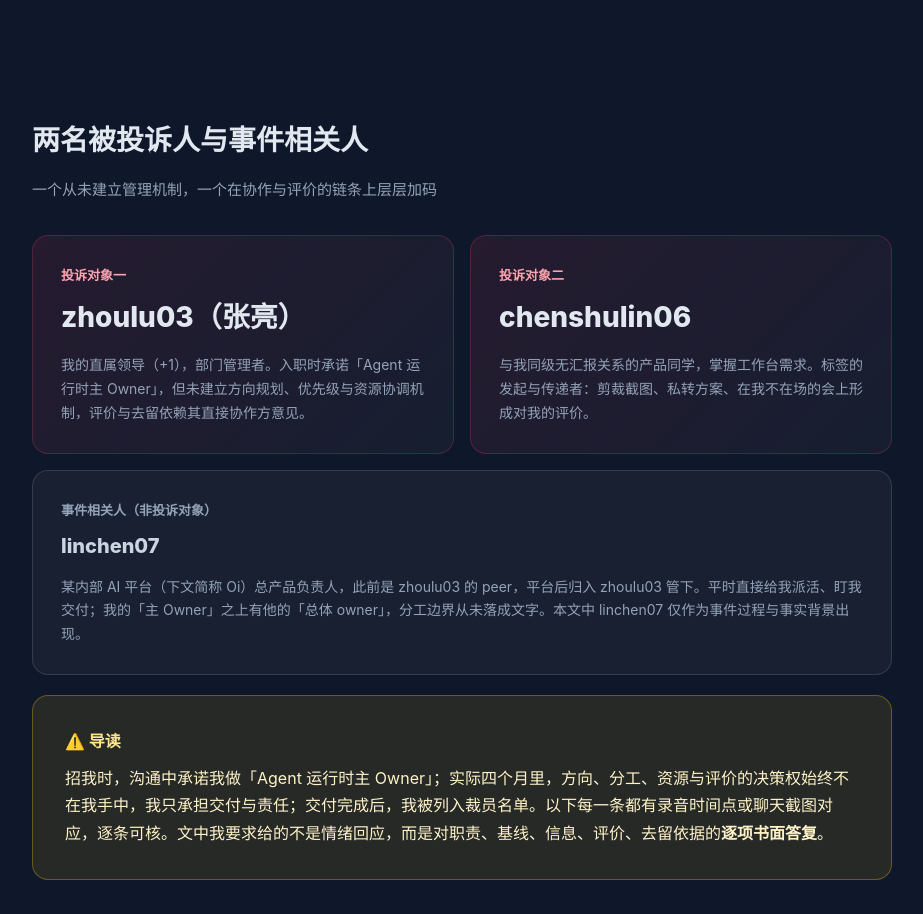
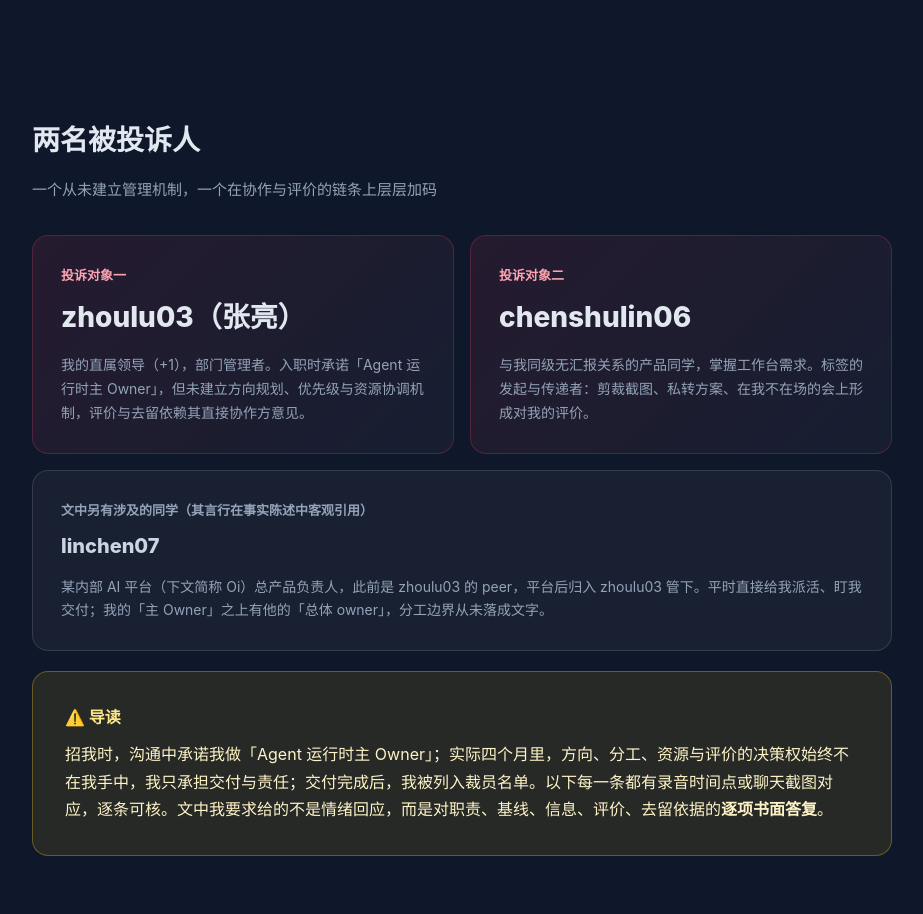
Before and after one commit to Leo-Star-cyber/ks-accusation, a plain HTML site: page index.html in a window 1280 px wide. Shown: the part 793-1707 px from the top of the page, without its empty margins (178-1101 px from the left). Drawn offline with Linux system fonts and the light colour scheme.

Commit message:
chore: 去掉linchen卡的事件相关人标签，仅客观介绍身份

```diff
--- a/index.html
+++ b/index.html
@@ -366,7 +366,7 @@
 
     <section id="who">
       <div class="container">
-        <h2 class="section-title">两名被投诉人与事件相关人</h2>
+        <h2 class="section-title">两名被投诉人</h2>
         <p class="section-subtitle">一个从未建立管理机制，一个在协作与评价的链条上层层加码</p>
         <div class="people-grid">
           <div class="person-card">
@@ -380,9 +380,9 @@
             <p class="person-desc">与我同级无汇报关系的产品同学，掌握工作台需求。标签的发起与传递者：剪裁截图、私转方案、在我不在场的会上形成对我的评价。</p>
           </div>
           <div class="person-card" style="grid-column: 1 / -1; background: rgba(255, 255, 255, 0.04); border-color: rgba(255, 255, 255, 0.12);">
-            <div class="person-role" style="color: #94a3b8;">事件相关人（非投诉对象）</div>
+            <div class="person-role" style="color: #94a3b8;">文中另有涉及的同学（其言行在事实陈述中客观引用）</div>
             <div class="person-name" style="font-size: 20px; color: #cbd5e1;">linchen07</div>
-            <p class="person-desc">某内部 AI 平台（下文简称 Oi）总产品负责人，此前是 zhoulu03 的 peer，平台后归入 zhoulu03 管下。平时直接给我派活、盯我交付；我的「主 Owner」之上有他的「总体 owner」，分工边界从未落成文字。本文中 linchen07 仅作为事件过程与事实背景出现。</p>
+            <p class="person-desc">某内部 AI 平台（下文简称 Oi）总产品负责人，此前是 zhoulu03 的 peer，平台后归入 zhoulu03 管下。平时直接给我派活、盯我交付；我的「主 Owner」之上有他的「总体 owner」，分工边界从未落成文字。</p>
           </div>
         </div>
         <div class="card" style="margin-top: 20px; background: rgba(250, 204, 21, 0.1); border-color: rgba(250, 204, 21, 0.3);">
```
